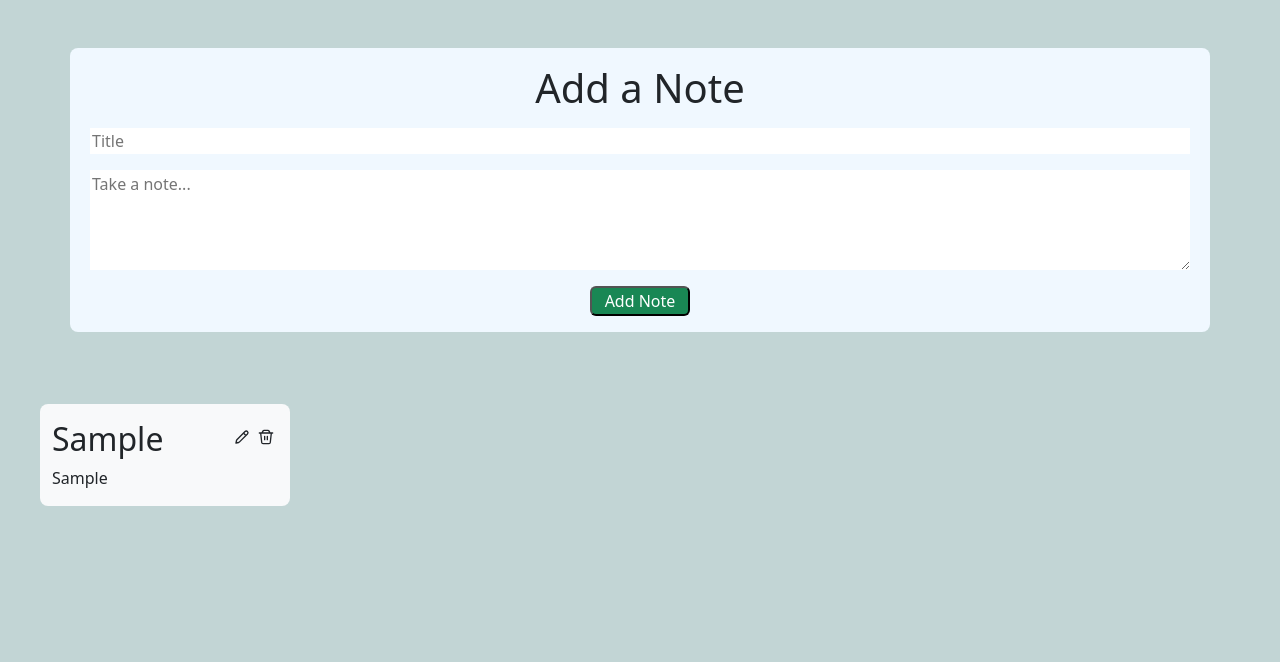
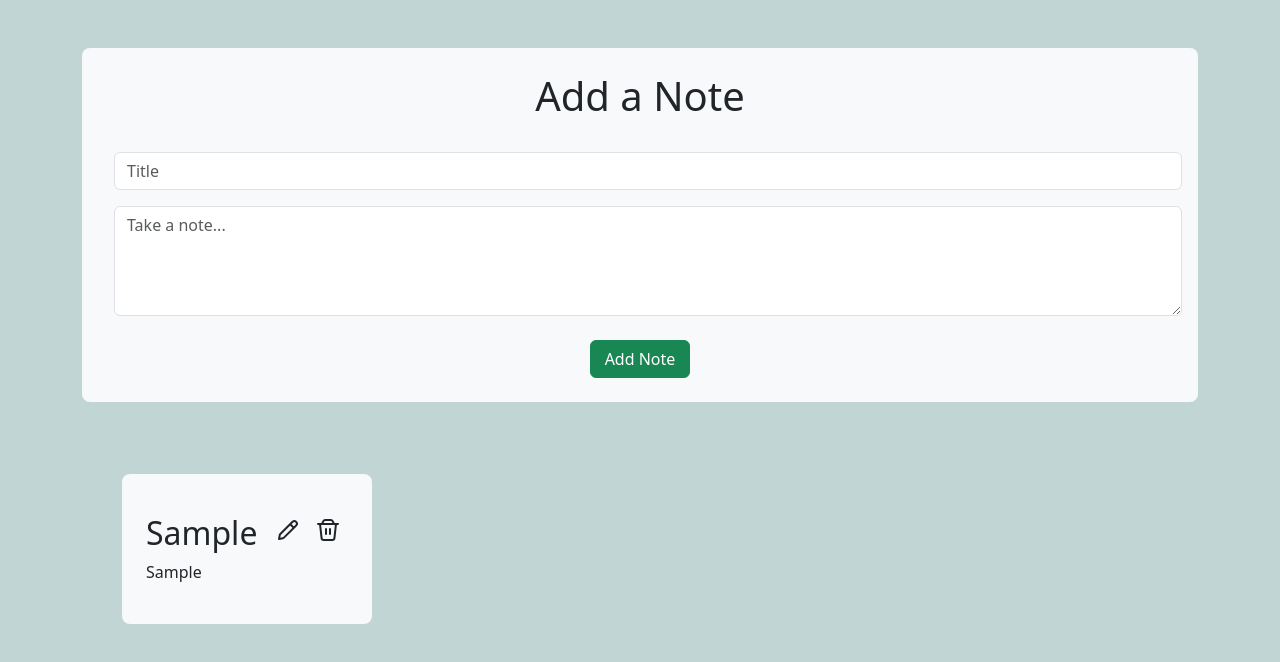
Before and after one commit to Vishnu-D-2002/Todo-list, a React (Vite) app: page / in a window 1280 px wide. Both pictures are taken after typing "Sample", "Sample" into the empty fields and a click on the button "Add Note". Shown: the top 662 px of the page. Built offline with nearby package versions, Linux system fonts and the light colour scheme.

Commit message:
use states and context api

```diff
--- a/src/App.jsx
+++ b/src/App.jsx
@@ -1,49 +1,10 @@
-import React, { useState, useRef, useEffect } from 'react';
-import { createStore, combineReducers } from 'redux';
-import { Provider, useDispatch, useSelector } from 'react-redux';
+import React, { useState, useRef, useEffect, createContext, useContext } from 'react';
 import './App.css';
 
-const ADD_NOTE = 'ADD_NOTE';
-const UPDATE_NOTE = 'UPDATE_NOTE';
-const DELETE_NOTE = 'DELETE_NOTE';
-
-const addNote = (note) => ({ type: ADD_NOTE, payload: note });
-const updateNote = (index, note) => ({ type: UPDATE_NOTE, payload: { index, note } });
-const deleteNote = (index) => ({ type: DELETE_NOTE, payload: { index } });
-
-const notesReducer = (state = [], action) => {
-  switch (action.type) {
-    case ADD_NOTE:
-      return [...state, action.payload];
-    case UPDATE_NOTE:
-      const updatedNotes = [...state];
-      updatedNotes[action.payload.index] = action.payload.note;
-      return updatedNotes;
-    case DELETE_NOTE:
-      return state.filter((note, index) => index !== action.payload.index);
-    default:
-      return state;
-  }
-};
-
-const rootReducer = combineReducers({
-  notes: notesReducer,
-});
-
-const store = createStore(rootReducer);
-
-function AppWrapper() {
-  return (
-    <Provider store={store}>
-      <App />
-    </Provider>
-  );
-}
+const NotesContext = createContext();
 
 function App() {
-  const dispatch = useDispatch();
-  const notes = useSelector((state) => state.notes);
-
+  const [notes, setNotes] = useState([]);
   const [content, setContent] = useState({ title: '', description: '' });
   const [editIndex, setEditIndex] = useState(null);
 
@@ -57,10 +18,12 @@ function App() {
     e.preventDefault();
     if (content.title && content.description) {
       if (editIndex !== null) {
-        dispatch(updateNote(editIndex, content));
+        const updatedNotes = [...notes];
+        updatedNotes[editIndex] = content;
+        setNotes(updatedNotes);
         setEditIndex(null);
       } else {
-        dispatch(addNote(content));
+        setNotes([...notes, content]);
       }
       setContent({ title: '', description: '' });
     }
@@ -72,18 +35,20 @@ function App() {
   };
 
   const handleDelete = (index) => {
-    dispatch(deleteNote(index));
+    const filteredNotes = notes.filter((note, i) => i !== index);
+    setNotes(filteredNotes);
   };
 
   return (
-    <div className='container-f'>
-      <div id='addnote' className='mt-5 container rounded-3 d-flex flex-column mx-auto'>
+    <NotesContext.Provider value={{ notes, setNotes }}>
+      <div className='container'>
+        <div id='addnote' className='mt-5 container rounded-3 d-flex flex-column mx-auto p-4 bg-light'>
           <form className='d-flex flex-column' onSubmit={handleSubmit}>
-          <h1 className='text-center mt-3'>{editIndex !== null ? 'Edit Note' : 'Add a Note'}</h1>
+            <h1 className='text-center mb-4'>{editIndex !== null ? 'Edit Note' : 'Add a Note'}</h1>
             <input
               type='text'
               placeholder='Title'
-            className='m-2 outline'
+              className='form-control m-2'
               value={content.title}
               onChange={(e) => setContent({ ...content, title: e.target.value })}
               ref={titleInputRef}
@@ -92,14 +57,14 @@ function App() {
               type='text'
               placeholder='Take a note...'
               rows={4}
-            className='m-2'
+              className='form-control m-2'
               value={content.description}
               onChange={(e) => setContent({ ...content, description: e.target.value })}
             />
             <button
               id='btn'
               onClick={handleSubmit}
-            className='rounded-2 mx-auto mb-3 bg-success text-white mt-2'
+              className={`btn btn-${editIndex !== null ? 'secondary' : 'success'} rounded-2 mx-auto mt-3`}
             >
               {editIndex !== null ? 'Update Note' : 'Add Note'}
             </button>
@@ -107,17 +72,18 @@ function App() {
         </div>
 
         <div className={`d-flex flex-wrap mt-5 ${notes.length > 2 ? 'justify-content-around' : 'mx-3'}`}>
+          <>
             {notes.map((note, index) => (
-          <div key={index} id='mynotes' className='m-4 container rounded-3 d-flex flex-column bg-light'>
+              <div key={index} id='mynotes' className='m-4 container rounded-3 p-4 bg-light'>
                 <div className='title-container d-flex justify-content-between align-items-center'>
                   <h2 className='mt-3'>{note.title}</h2>
                   <div className='icons-container'>
                     <svg
                       xmlns='http://www.w3.org/2000/svg'
-                  className='mx-1'
+                      className='mx-2'
                       onClick={() => handleEdit(index)}
-                  width='1em'
-                  height='1em'
+                      width='1.5em'
+                      height='1.5em'
                       viewBox='0 0 24 24'
                     >
                       <g fill='none' stroke='currentColor' strokeWidth='2'>
@@ -131,10 +97,10 @@ function App() {
                     </svg>
                     <svg
                       xmlns='http://www.w3.org/2000/svg'
-                  className='mx-1'
+                      className='mx-2'
                       onClick={() => handleDelete(index)}
-                  width='1em'
-                  height='1em'
+                      width='1.5em'
+                      height='1.5em'
                       viewBox='0 0 24 24'
                     >
                       <path
@@ -153,7 +119,7 @@ function App() {
                     <input
                       type='text'
                       placeholder='Title'
-                  className='m-2 outline'
+                      className='form-control m-2'
                       value={content.title}
                       onChange={(e) => setContent({ ...content, title: e.target.value })}
                     />
@@ -161,14 +127,14 @@ function App() {
                       type='text'
                       placeholder='Take a note...'
                       rows={4}
-                  className='m-2'
+                      className='form-control m-2'
                       value={content.description}
                       onChange={(e) => setContent({ ...content, description: e.target.value })}
                     />
                     <button
                       id='btn'
                       onClick={handleSubmit}
-                  className='rounded-2 mx-auto mb-3 bg-secondary text-white'
+                      className='btn btn-secondary rounded-2 mx-auto mt-3'
                     >
                       Update Note
                     </button>
@@ -178,9 +144,11 @@ function App() {
                 )}
               </div>
             ))}
+          </>
         </div>
       </div>
+    </NotesContext.Provider>
   );
 }
 
-export default AppWrapper;
+export default App;
```
Lines whose indentation alone changed are shown as unchanged.
